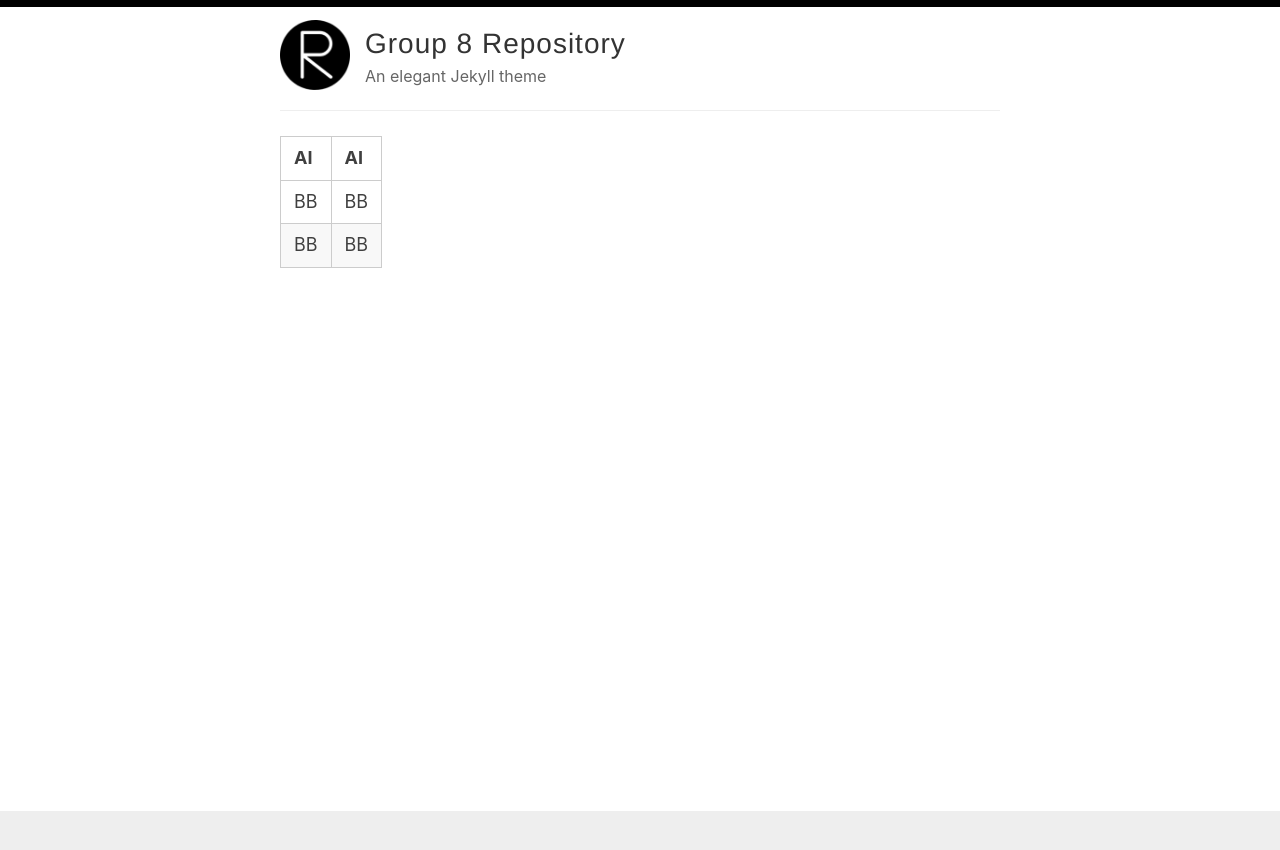
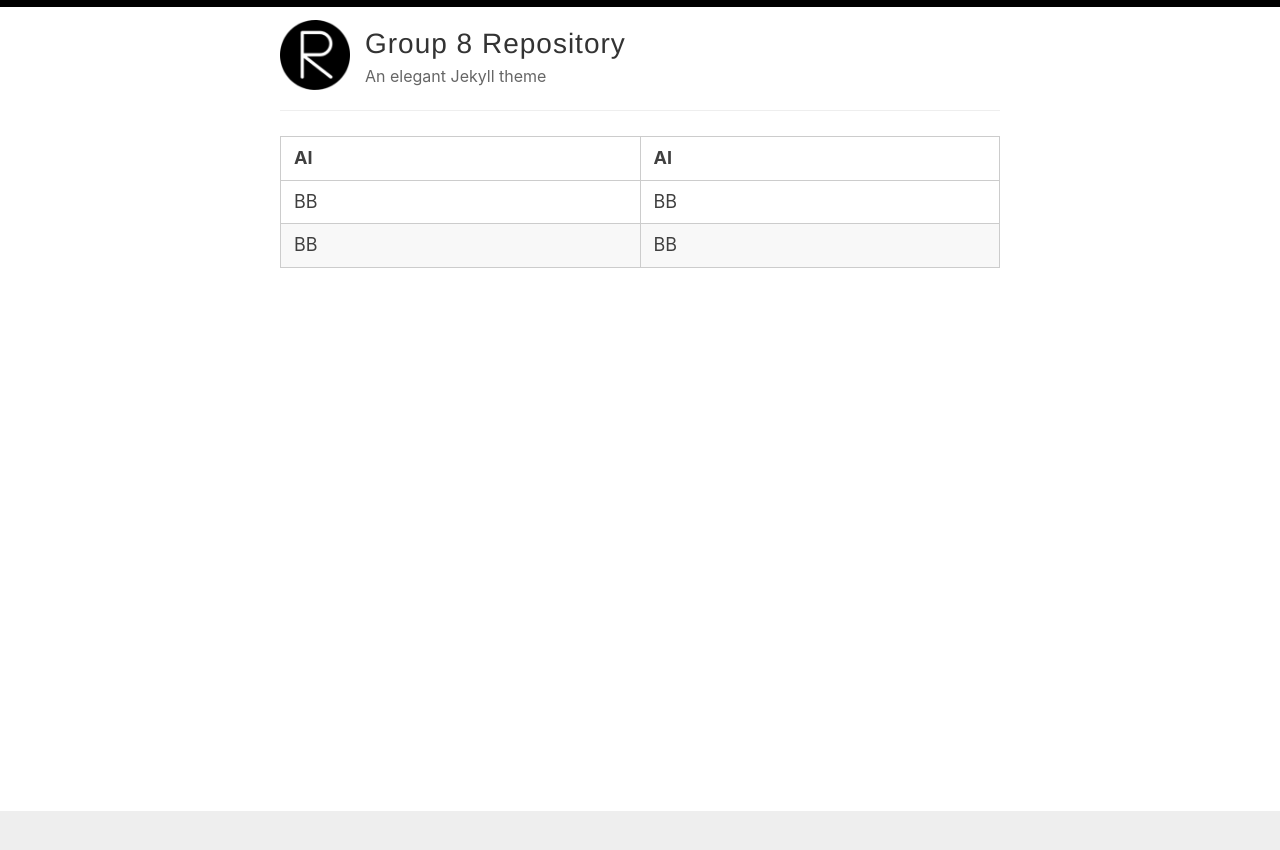
Before and after one commit to Group8-IndabaDay/InfoDay, a Jekyll site: the page built from index.html, in a window 1280 px wide. Shown: the top 850 px of the page. Built offline with Jekyll 4.4.1, drawn with Linux system fonts in a browser that asks for light colours; the list of posts is cut into pages by our own code.

Commit message:
Update default.html

```diff
--- a/_layouts/default.html
+++ b/_layouts/default.html
@@ -32,8 +32,8 @@
 
       <div class="wrapper-main">
         <div id="main" role="main" class="container">
-          <table>
-            <thead>
+          <table style="width:100%">
+            <thead colspan="2">
               <tr>
                 <th> AI </th>
                 <th> AI </th>
```
